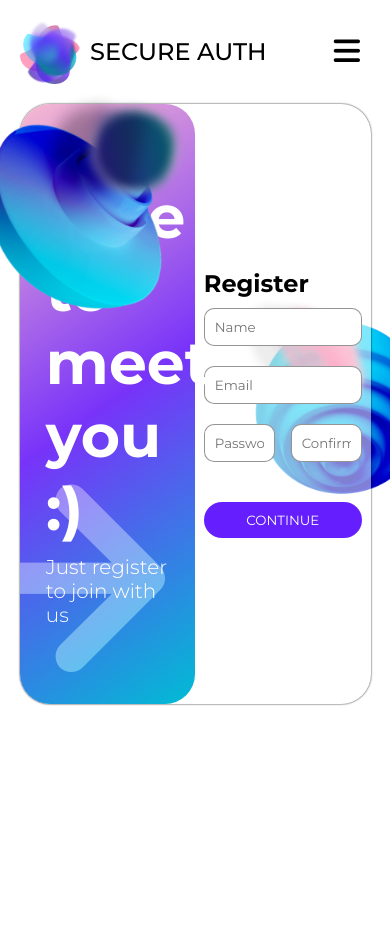
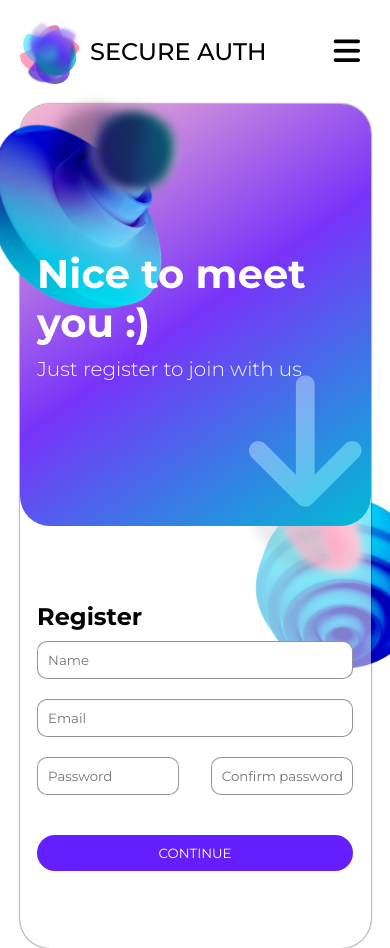
Before and after one commit to DOSSA-HASAN/secure-auth, a React (Vite) app in the folder client/secure-auth/: page / in a window 390 px wide. Shown: the top 948 px of the page. Before the commit the page ends 844 px from the top, so only its background shows below. Built offline with nearby package versions, Linux system fonts and the light colour scheme.

Commit message:
register component completed + responsive

```diff
--- a/client/secure-auth/src/components/register/Register.jsx
+++ b/client/secure-auth/src/components/register/Register.jsx
@@ -7,6 +7,25 @@ function Register() {
     const [email, setEmail] = useState("")
     const [password, setPassword] = useState("")
     const [confirmPassword, setConfirmPassword] = useState("")
+    const [error, setError] = useState("")
+
+    const setPass = (e) => {
+        setPassword(e.target.value)
+        validatePasswordMatch(e.target.value, confirmPassword)
+    }
+
+    const confirmPass = (e) => {
+        setConfirmPassword(e.target.value)
+        validatePasswordMatch(password, e.target.value)
+    }
+
+    const validatePasswordMatch = (pass, confirmedPass) => {
+        if (confirmPassword && pass !== confirmedPass) {
+            setError("Passwords do not match")
+        } else {
+            setError("")
+        }
+    }
 
     return (
         <section className='register-section'>
@@ -21,12 +40,15 @@ function Register() {
                 <form>
                     <h2>Register</h2>
                     <input type="text" name="username" id="username" required placeholder='Name' onChange={(e) => setName(e.target.value)} />
-                    <input type="email" name="email" id="email" required placeholder='Email' onChange={(e) => setEmail(e.target.value)}/>
+                    <input type="email" name="email" id="email" required placeholder='Email' onChange={(e) => setEmail(e.target.value)} />
+                    <span className='password-error'>
+                        <p>{error}</p>
+                    </span>
                     <div className="passwords">
-                        <input type="password" name="password" id="password" placeholder='Password' onChange={(e) => setPassword(e.target.value)}/>
-                        <input type="password" name="confirm-password" id="confirm-password" placeholder='Confirm password' onChange={(e) => setConfirmPassword(e.target.value)}/>
+                        <input type="password" name="password" id="password" placeholder='Password' onChange={setPass} />
+                        <input type="password" name="confirm-password" id="confirm-password" placeholder='Confirm password' onChange={confirmPass} />
                     </div>
-                    <button>CONTINUE</button>
+                    <button type='submit' disabled={error !== ""}>CONTINUE</button>
                 </form>
             </main>
         </section>
--- a/client/secure-auth/src/components/register/register.scss
+++ b/client/secure-auth/src/components/register/register.scss
@@ -1,22 +1,34 @@
 @import "../../responsive.scss";
+
+* {
+    // border: 1px solid;
+}
 
 .register-section {
     width: 100%;
-    height: 600px;
+    height: 500px;
     @include flexCenter;
     z-index: 100;
     backdrop-filter: blur(10px);
     -webkit-backdrop-filter: blur(3px);
 
+    @include tab {
+        height: 100vh;
+    }
+
     .register-main-container {
         @include flexBetween;
         width: 90%;
         height: 100%;
-        // padding: 0 50px;
         background-color: hsl(0, 0%, 100%, 0.5);
         position: relative;
         border-radius: 30px;
         box-shadow: 0 0 2px #000;
+
+        @include tab {
+            flex-direction: column;
+
+        }
 
         .left {
             height: 100%;
@@ -28,9 +40,21 @@
             color: #fff;
             position: relative;
 
+            @include tab {
+                width: 100%;
+                height: 100%;
+            }
+
+
             h1 {
                 font-size: 60px;
                 width: 70%;
+                z-index: 200;
+
+                @include tab {
+                    font-size: 40px;
+                    width: 90%;
+                }
             }
 
             p {
@@ -38,6 +62,10 @@
                 font-weight: 300;
                 width: 70%;
                 padding-top: 10px;
+
+                @include tab {
+                    width: 90%;
+                }
             }
 
             i {
@@ -46,6 +74,13 @@
                 bottom: 0;
                 right: 30px;
                 mix-blend-mode: soft-light;
+
+                @include tab{
+                    font-size: 150px;
+                    transform: rotate(90deg);
+                    bottom: 10px;
+                    right: 0;
+                }
             }
 
             .deco {
@@ -58,6 +93,7 @@
                 background-image: url("/deco-3-left.png");
                 background-size: contain;
                 background-repeat: no-repeat;
+                z-index: 0;
             }
 
         }
@@ -69,6 +105,12 @@
             flex-direction: column;
             align-items: center;
             justify-content: center;
+
+
+            @include tab {
+                width: 100%;
+                height: 100%;
+            }
 
             h2 {
                 width: 90%;
@@ -109,11 +151,24 @@
 
                 &:hover {
                     background-color: #521bc8;
+
+                    &:disabled {
+                        cursor: not-allowed;
+                        background-color: hsl(259, 76%, 15%)
+                    }
                 }
+
+            }
+
+            .password-error {
+                @include flexCenter;
+                width: 90%;
+                color: red;
+                font-weight: 600;
             }
         }
 
-        .bg-deco{
+        .bg-deco {
             position: absolute;
             z-index: -100;
             right: -100px;
@@ -122,6 +177,10 @@
             background-image: url("/deco-2-left.png");
             background-size: contain;
             background-repeat: no-repeat;
+
+            @include tab {
+                top: 350px;
+            }
         }
 
     }
```
